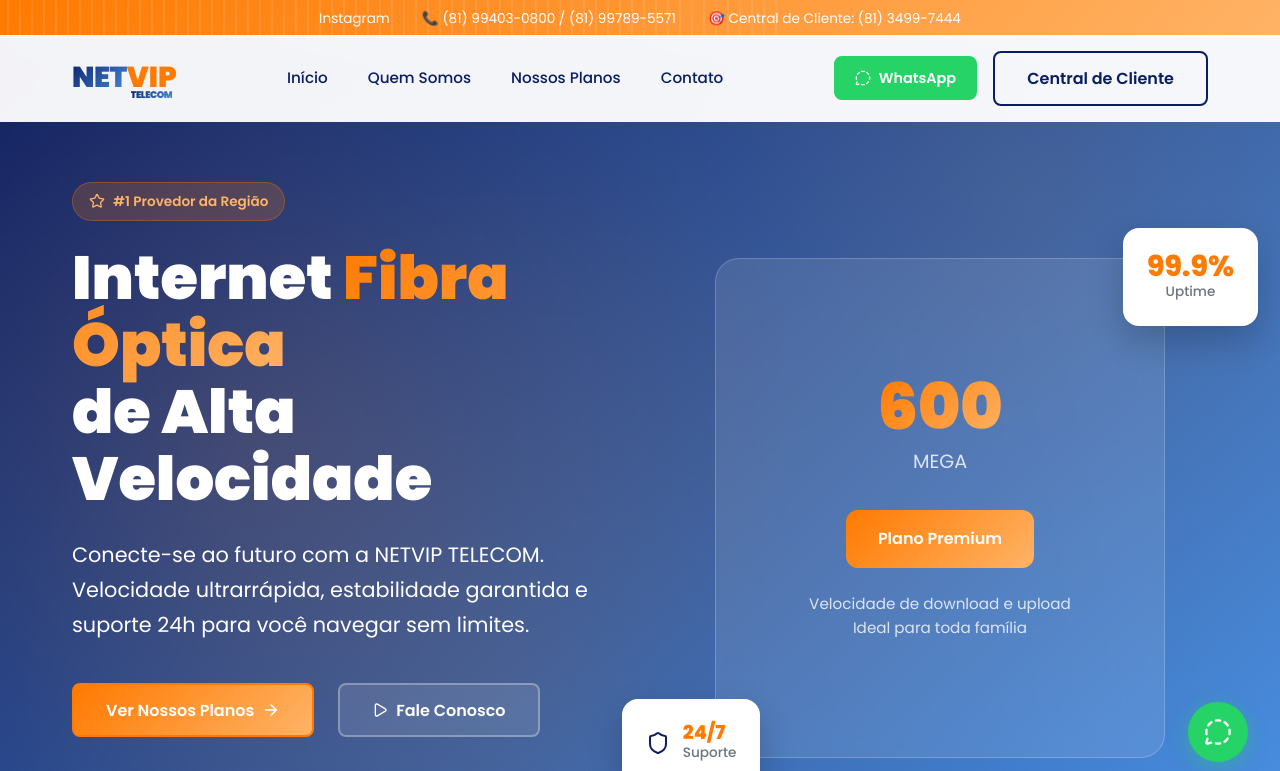
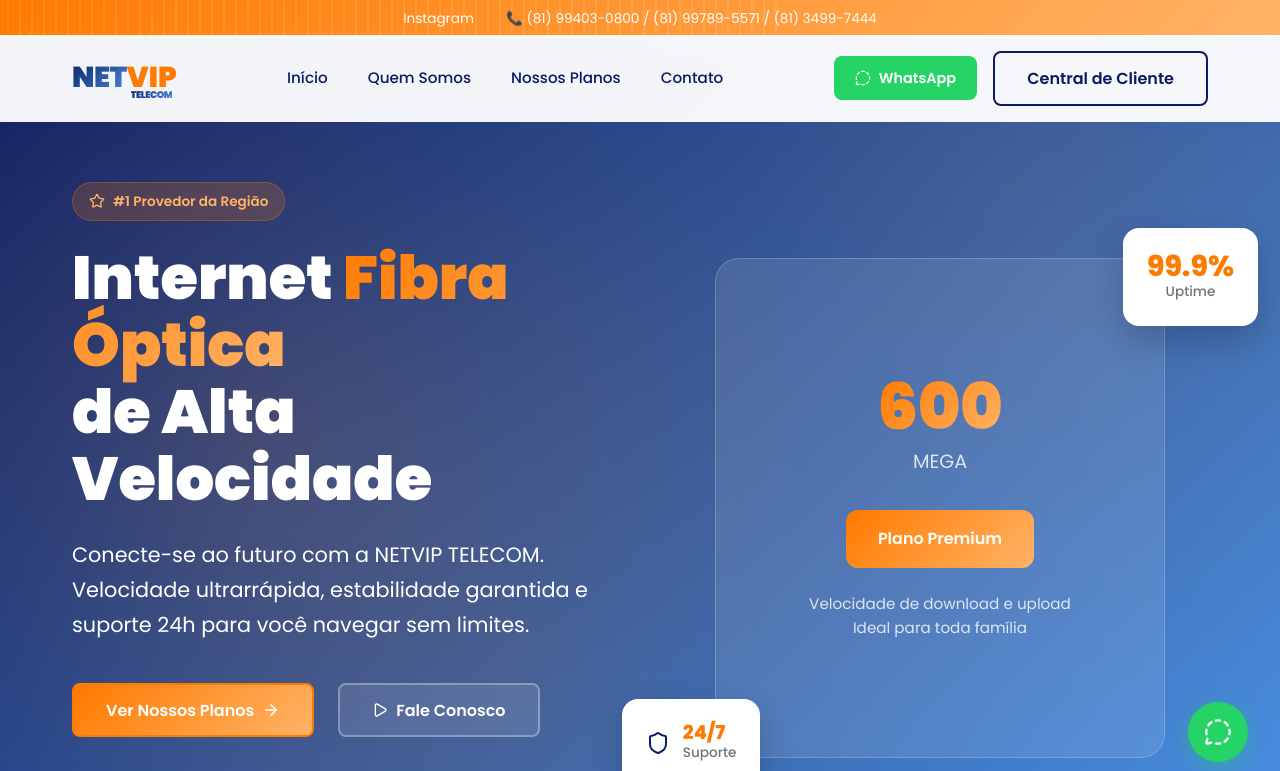
Before and after one commit to ivanizidoro/netvip-telecom-2.0, a React (Vite) app: page / in a window 1280 px wide. Shown: the top 771 px of the page. Built offline with nearby package versions, Linux system fonts and the light colour scheme; the HTML template or start-up script is replaced by a standard one.

Commit message:
feito-pequena-modificações

```diff
--- a/src/components/Footer.tsx
+++ b/src/components/Footer.tsx
@@ -406,7 +406,7 @@
                 © 2025 NETVIP TELECOM - Todos os direitos reservados. Criado por{" "}
                 <strong>
                   <a
-                    href="https://www.linkedin.com/in/ivan-izidoro"
+                    href="https://www.ivanizidoro.com.br"
                     target="_blank"
                     rel="noopener noreferrer"
                   >
--- a/src/components/Header.tsx
+++ b/src/components/Header.tsx
@@ -284,8 +284,7 @@
               Instagram
             </a>
           </span>
-          <span>📞 (81) 99403-0800 / (81) 99789-5571</span>
-          <span>🎯 Central de Cliente: (81) 3499-7444</span>
+          <span>📞 (81) 99403-0800 / (81) 99789-5571 / (81) 3499-7444</span>
         </TopBarContent>
       </TopBar>
 
```
